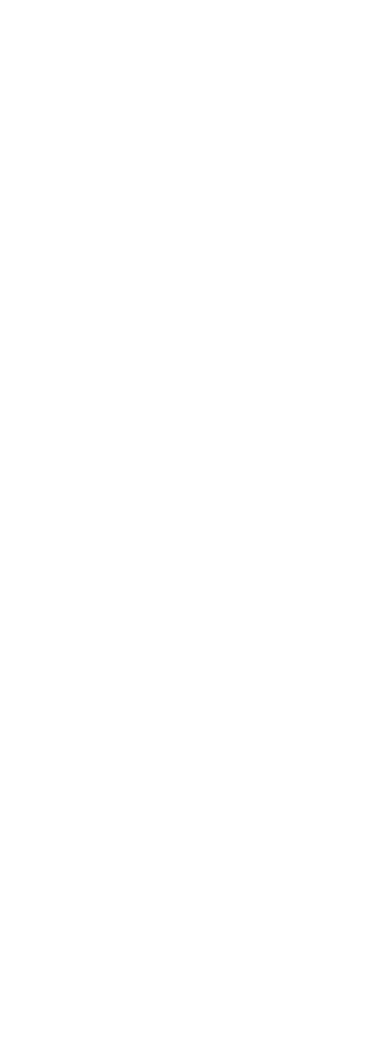
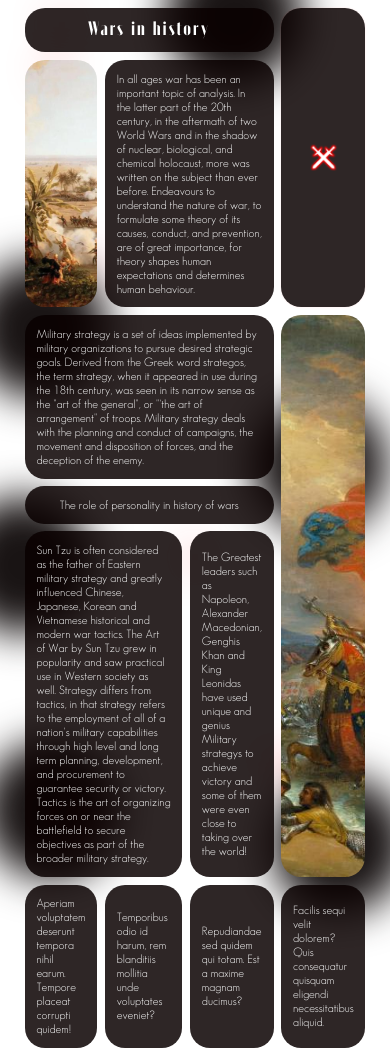
Before and after one commit to ssurivko20/history-of-wars, a plain HTML site: page website/pages/wars-in-history.html in a window 390 px wide. Shown: the top 1051 px of the page. Before the commit the page ends 844 px from the top, so only its background shows below. Drawn offline with nearby package versions, Linux system fonts and the light colour scheme.

Commit message:
history page

```diff
--- a/website/CSS/general.css
+++ b/website/CSS/general.css
@@ -4,10 +4,12 @@
     --icon-size: 150px;
     --gen-font-size: 20px;
     --footer-color: rgb(255, 0, 0, 0.8);
+    --red-darker: rgb(255, 38, 38);
+    --red-lighter: rgb(255, 100, 100);
 }
 
 ::selection {
-    background: rgb(255, 38, 38);
+    background: var(--red-darker);
 }
 
 ::-webkit-scrollbar {
@@ -26,7 +28,7 @@
 /* Handle */
 
 ::-webkit-scrollbar-thumb {
-    background: rgb(255, 0, 0);
+    background: var(--red-darker);
     border-radius: 10px;
 }
 
--- a/website/CSS/hist-style.css
+++ b/website/CSS/hist-style.css
@@ -0,0 +1,155 @@
+.container {
+    min-height: 100%;
+    max-width: 100%;
+    overflow: hidden;
+}
+
+.table-cont {
+    width: 85%;
+    padding: 2vw;
+    margin: 0 auto;
+}
+
+.table {
+    border-radius: 20px;
+    color: #fff;
+    font-size: var(--gen-font-size);
+    font-family: 'geolight';
+    display: grid;
+    justify-content: center;
+    align-content: center;
+    grid-template-columns: auto auto auto auto;
+    grid-template-rows: auto;
+    /* grid-template-columns: auto auto auto auto; */
+    gap: 1vw;
+}
+
+.celem {
+    background-color: rgba(10, 0, 0, 0.85);
+    padding: 2vw;
+    border-radius: 20px;
+    display: grid;
+    justify-content: center;
+    align-content: center;
+    cursor: pointer;
+    transition: 0.5s;
+    background-size: cover;
+    background-position: center;
+    background-repeat: no-repeat;
+}
+
+.celem:hover {
+    background-color: rgba(10, 0, 0, 0.95);
+    transition: 0.5s;
+}
+
+#t-elem1 {
+    font-family: 'moniqa-black';
+    font-size: 60px;
+    grid-column: 1/4;
+    grid-row: 1/4;
+    letter-spacing: 2px;
+}
+
+#t-elem2 {
+    background-image: url("../images/icon2.png");
+    background-size: 35%;
+    background-position: center;
+    background-repeat: no-repeat;
+    display: grid;
+    justify-content: center;
+    align-content: center;
+    grid-row: 1/7;
+    transition: 0.5s;
+    animation: buttonanim 10s infinite forwards;
+}
+
+#t-elem2:hover {
+    background-image: url("../images/icon-home.png");
+    transition: 0.5s;
+}
+
+#t-elem3 {
+    grid-row: 4/7;
+    background-image: url("../images/image4.jpg");
+}
+
+#t-elem4 {
+    grid-row: 4/7;
+    grid-column: 2/4;
+}
+
+#t-elem5 {
+    grid-column: 1/4;
+}
+
+#t-elem6 {
+    grid-row: 7/11;
+    grid-column: 4;
+    background-image: url("../images/image6.jpg");
+}
+
+#t-elem7 {
+    grid-column: 1/4;
+}
+
+#t-elem8 {
+    grid-row: 9/11;
+    grid-column: 1/3;
+}
+
+#t-elem9 {
+    grid-row: 9/11;
+    grid-column: 3;
+}
+
+@keyframes buttonanim {
+    0% {
+        box-shadow: 0 0 15px rgb(255, 0, 0, 0.95);
+    }
+    50% {
+        box-shadow: none;
+    }
+    100% {
+        box-shadow: 0 0 15px rgb(255, 0, 0, 0.95);
+    }
+}
+
+
+/* #t-elem13>a {
+    text-decoration: none;
+    color: #fff;
+    font-size: var(--gen-font-size);
+    font-family: 'geolight';
+    transition: 0.5s;
+    border-bottom: 1px solid rgba(255, 255, 255, 0);
+} */
+
+
+/* #t-elem13>a:hover {
+    border-bottom: 1px solid #fff;
+    transition: 0.5s;
+} */
+
+@media only screen and (max-width: 900px) {
+    .table {
+        --gen-font-size: 3vw;
+        gap: 2vw;
+    }
+    #t-elem1 {
+        font-size: 5vw;
+    }
+}
+
+@media only screen and (max-width: 500px) {
+    .celem {
+        padding: 3vw;
+    }
+    .table {
+        --gen-font-size: 3vw;
+        gap: 2vw;
+    }
+    #t-elem1 {
+        font-size: 5vw;
+    }
+}
--- a/website/CSS/index-style.css
+++ b/website/CSS/index-style.css
@@ -122,7 +122,7 @@
     padding: 20px;
     height: auto;
     max-height: 30px;
-    box-shadow: 0 0 10px rgb(255, 0, 0, 0.9);
+    box-shadow: 0 0 10px rgb(255, 38, 38, 0.9);
     /* animation: grad 5s infinite forwards;
     animation-delay: 2s; */
     transition: 0.5s;
@@ -158,8 +158,7 @@ a {
 .nav-element:hover {
     transition: 0.5s;
     background-color: transparent;
-    box-shadow: 0 0 20px rgb(255, 0, 0), 0 0 20px rgb(255, 0, 0), 0 0 30px rgb(255, 255, 255), 0 0 30px rgb(255, 255, 255);
-    text-shadow: 0 0 10px rgb(212, 0, 0), 0 0 20px rgb(255, 0, 0), 0 0 25px rgb(255, 0, 0), 0 0 30px rgb(255, 255, 255), 0 0 35px rgb(255, 255, 255);
+    text-shadow: 0 0 10px rgb(255, 38, 38), 0 0 20px rgb(255, 38, 38), 0 0 25px rgb(255, 38, 38), 0 0 30px rgb(255, 38, 38), 0 0 35px rgb(255, 38, 38);
     box-shadow: none;
     color: #000;
     font-weight: bold;
--- a/website/CSS/reas-style.css
+++ b/website/CSS/reas-style.css
@@ -5,7 +5,7 @@
 }
 
 .table-cont {
-    width: 90%;
+    width: 85%;
     padding: 2vw;
     margin: 0 auto;
 }
@@ -19,12 +19,13 @@
     justify-content: center;
     align-content: center;
     grid-template-columns: auto auto auto auto;
+    grid-template-rows: auto;
     /* grid-template-columns: auto auto auto auto; */
     gap: 1vw;
 }
 
 .celem {
-    background-color: rgba(10, 0, 0, 0.8);
+    background-color: rgba(10, 0, 0, 0.85);
     padding: 2vw;
     border-radius: 20px;
     display: grid;
@@ -35,7 +36,7 @@
 }
 
 .celem:hover {
-    background-color: rgba(10, 0, 0, 0.9);
+    background-color: rgba(10, 0, 0, 0.95);
     transition: 0.5s;
 }
 
@@ -62,13 +63,13 @@
 
 @keyframes buttonanim {
     0% {
-        box-shadow: 0 0 10px rgb(255, 0, 0, 0.9);
+        box-shadow: 0 0 15px rgb(255, 0, 0, 0.9);
     }
     50% {
         box-shadow: none;
     }
     100% {
-        box-shadow: 0 0 10px rgb(255, 0, 0, 0.9);
+        box-shadow: 0 0 15px rgb(255, 0, 0, 0.9);
     }
 }
 
@@ -107,9 +108,35 @@
     grid-row: 6/8;
 }
 
+#t-elem11 {
+    grid-column: 1/3;
+}
+
+#t-elem12 {
+    grid-column: 3/5;
+}
+
+#t-elem13 {
+    grid-column: 1/5;
+}
+
+#t-elem13>a {
+    text-decoration: none;
+    color: #fff;
+    font-size: var(--gen-font-size);
+    font-family: 'geolight';
+    transition: 0.5s;
+    border-bottom: 1px solid rgba(255, 255, 255, 0);
+}
+
+#t-elem13>a:hover {
+    border-bottom: 1px solid #fff;
+    transition: 0.5s;
+}
+
 @media only screen and (max-width: 900px) {
     .table {
-        font-size: 3vw;
+        --gen-font-size: 3vw;
         gap: 2vw;
     }
     #t-elem1 {
@@ -118,8 +145,11 @@
 }
 
 @media only screen and (max-width: 500px) {
+    .celem {
+        padding: 3vw;
+    }
     .table {
-        font-size: 3vw;
+        --gen-font-size: 3vw;
         gap: 2vw;
     }
     #t-elem1 {
--- a/website/JavaScript/background-script.js
+++ b/website/JavaScript/background-script.js
@@ -4,8 +4,8 @@ function getRandomInt(max) {
 
 // Animating background of page
 
-redcur = 6;
-blackcur = 8;
+redcur = 8;
+blackcur = 6;
 var backgrad = document.getElementsByClassName("backgrad")[0];
 var span;
 var randtop;
@@ -26,10 +26,10 @@ for (var i = 0; i < redcur; i++) {
 }
 
 $('.cblack').css({
-    'width': '30vw',
-    'height': '30vw',
+    'width': '35vw',
+    'height': '35vw',
     'border-radius': '50%',
-    'background-color': 'rgb(20, 20, 20)',
+    'background-color': 'rgb(25, 20, 20)',
     'position': 'absolute',
     'transform': 'translate(-50%, -50%)',
     'filter': 'blur(20px)'
--- a/website/pages/wars-in-history.html
+++ b/website/pages/wars-in-history.html
@@ -0,0 +1,60 @@
+<!DOCTYPE html>
+<html lang="en">
+
+<head>
+    <link rel="stylesheet" href="../CSS/hist-style.css">
+    <link href="../CSS/lib.css" rel="stylesheet">
+    <link rel="icon" href="../images/logo.png">
+    <link rel="stylesheet" href="../CSS/general.css">
+
+    <meta charset="UTF-8">
+    <meta http-equiv="X-UA-Compatible" content="IE=edge">
+    <meta name="viewport" content="width=device-width, initial-scale=1.0">
+    <title>Wars in history</title>
+</head>
+
+<body>
+    <div class="container">
+        <div class="backgrad">
+            <div class="backgrad-images"></div>
+        </div>
+
+        <div class="table-cont">
+            <div class="table" data-aos="fade-left">
+                <div id="t-elem1" class="celem">Wars in history</div>
+                <a href="../index.html" id="t-elem2" class="celem">
+                    <div></div>
+                </a>
+                <div id="t-elem3" class="celem"></div>
+                <div id="t-elem4" class="celem">In all ages war has been an important topic of analysis. In the latter part of the 20th century, in the aftermath of two World Wars and in the shadow of nuclear, biological, and chemical holocaust, more was written on the subject than
+                    ever before. Endeavours to understand the nature of war, to formulate some theory of its causes, conduct, and prevention, are of great importance, for theory shapes human expectations and determines human behaviour.</div>
+                <div id="t-elem5" class="celem">Military strategy is a set of ideas implemented by military organizations to pursue desired strategic goals. Derived from the Greek word strategos, the term strategy, when it appeared in use during the 18th century, was seen in its narrow
+                    sense as the "art of the general", or "'the art of arrangement" of troops. Military strategy deals with the planning and conduct of campaigns, the movement and disposition of forces, and the deception of the enemy.</div>
+                <div id="t-elem6" class="celem"></div>
+                <div id="t-elem7" class="celem">The role of personality in history of wars</div>
+                <div id="t-elem8" class="celem">Sun Tzu is often considered as the father of Eastern military strategy and greatly influenced Chinese, Japanese, Korean and Vietnamese historical and modern war tactics. The Art of War by Sun Tzu grew in popularity and saw practical use
+                    in Western society as well. Strategy differs from tactics, in that strategy refers to the employment of all of a nation's military capabilities through high level and long term planning, development, and procurement to guarantee security
+                    or victory. Tactics is the art of organizing forces on or near the battlefield to secure objectives as part of the broader military strategy.</div>
+                <div id="t-elem9" class="celem">The Greatest leaders such as Napoleon, Alexander Macedonian, Genghis Khan and King Leonidas have used unique and genius Military strategys to achieve victory and some of them were even close to taking over the world! </div>
+                <div id="t-elem10" class="celem">Aperiam voluptatem deserunt tempora nihil earum. Tempore placeat corrupti quidem!</div>
+                <div id="t-elem11" class="celem">Temporibus odio id harum, rem blanditiis mollitia unde voluptates eveniet?</div>
+                <div id="t-elem12" class="celem">Repudiandae sed quidem qui totam. Est a maxime magnam ducimus?</div>
+                <div id="t-elem13" class="celem">Facilis sequi velit dolorem? Quis consequatur quisquam eligendi necessitatibus aliquid.</div>
+                <div id="t-elem14" class="celem">Quis deserunt, culpa sit minus velit beatae commodi sequi ratione?</div>
+                <div id="t-elem15" class="celem">A, quisquam temporibus dolorum accusantium culpa ad ipsum voluptates non.</div>
+            </div>
+        </div>
+    </div>
+
+    <div class="footer">
+        <div class="footer-circle"></div>
+        <div class="footer-text">Designed by Earth Team</div>
+    </div>
+
+    <script src="https://ajax.googleapis.com/ajax/libs/jquery/3.5.1/jquery.min.js"></script>
+    <script src="../JavaScript/background-script.js"></script>
+    <script src="../JavaScript/lib.js"></script>
+    <script type="text/javascript" src="../JavaScript/script.js"></script>
+</body>
+
+</html>
```
Also changed, not shown: website/pages/reasons-of-wars.html (+4 -2 lines), website/images/image3.png (added), website/images/image4.jpg (added), website/images/image5.jpg (added), website/images/image6.jpg (added).
